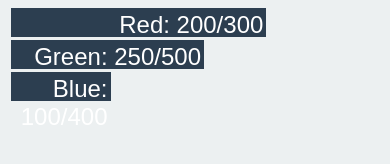
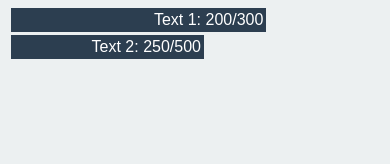
Before and after one commit to CUBigDataClass/hard-decisions, a plain HTML site: page rob/v3/index.html in a window 390 px wide. Drawn offline with nearby package versions, Linux system fonts and the light colour scheme.

Commit message:
update for abtest variable instead of color

```diff
--- a/rob/v3/data.json
+++ b/rob/v3/data.json
@@ -1,17 +1,12 @@
 [
 	{
-		"Color":"Red",
+		"abtest":"Text 1",
 		"Complete": "200",
 		"Total": "300"
 	},
 	{
-		"Color":"Green",
+		"abtest":"Text 2",
 		"Complete": "250",
 		"Total": "500"
-	},
-	{
-		"Color":"Blue",
-		"Complete": "100",
-		"Total": "400"
 	}
 ]
--- a/rob/v3/index.html
+++ b/rob/v3/index.html
@@ -16,17 +16,26 @@
 	  padding: 3px;
 	  margin: 3px;
 	  color: white;
+	  font-size:1.8em;
 	}
 	.chart div:hover{
 		background-color: #3498db;
+	}
+	#color{
+		font-weight: 900;
+	}
+	@media screen and (max-width: 800px){
+		.chart div{
+			font-size:1em;
+			vertical-align: text-bottom;
+		}
 	}
 </style>
 </head>
 <body>
 	<!-- chart to render d3 -->
 	<div class="chart"></div>
-	<!-- import local d3 -->
-	<script src="d3/d3.min.js"></script>
+	<script src="http://d3js.org/d3.v3.min.js" charset="utf-8"></script>
 	<!-- begin d3 script -->
 	<script>
 	var data;
@@ -60,27 +69,25 @@
 		    })
 		    .text(function(d) {
 		    	//write out text in box
-		    	return d.Color + ": " + d.Complete + "/" + d.Total;
+		    	return d.abtest + ": " + d.Complete + "/" + d.Total;
 		    })
 		    //style the text
-		    .style("color","white")
-		   	.style("height", "23px")
-		   	.style("font-size", "1.5em")
+		   	//.style("height", "23px")
+		   	//on hover return the percent of clicks
 		   	.on("mouseover", function(d){
-		   		//on hover return the percent of clicks
 		   		d3.select(this)
 		   			.text(function(d){
 			   		  	//be sure to round it so there aren't crazy fractions
 			   		  	var percent = d.Complete/d.Total;
 			   		  	round = Math.round(percent*100);
-			   		  	return d.Color + ": " + round + "%";
+			   		  	return d.abtest + ": " + round + "%";
 			   		  })
 			})
 		   	.on("mouseout", function(d){
 		   		//on not hover return to original text
 		   		d3.select(this)
 		   			.text(function(d){
-		    			return d.Color + ": " + d.Complete + "/" + d.Total;
+		    			return d.abtest + ": " + d.Complete + "/" + d.Total;
 			   		})
 		   	})
 	});// end JSON function
```
